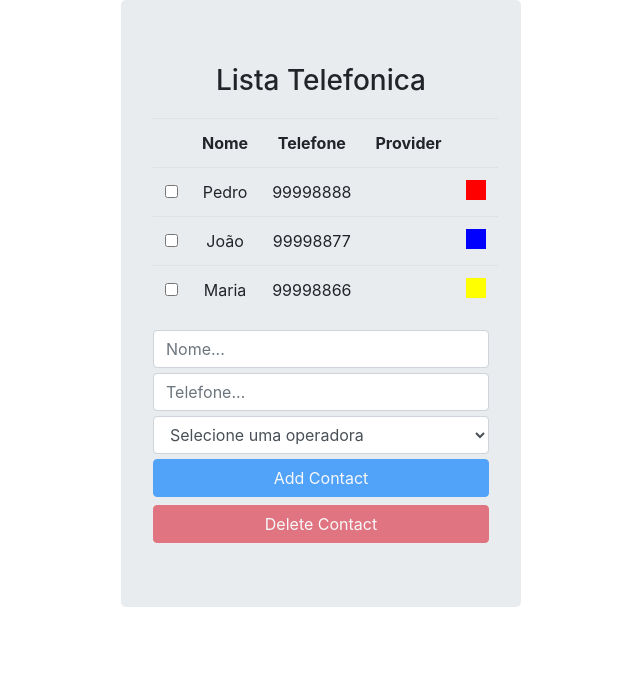
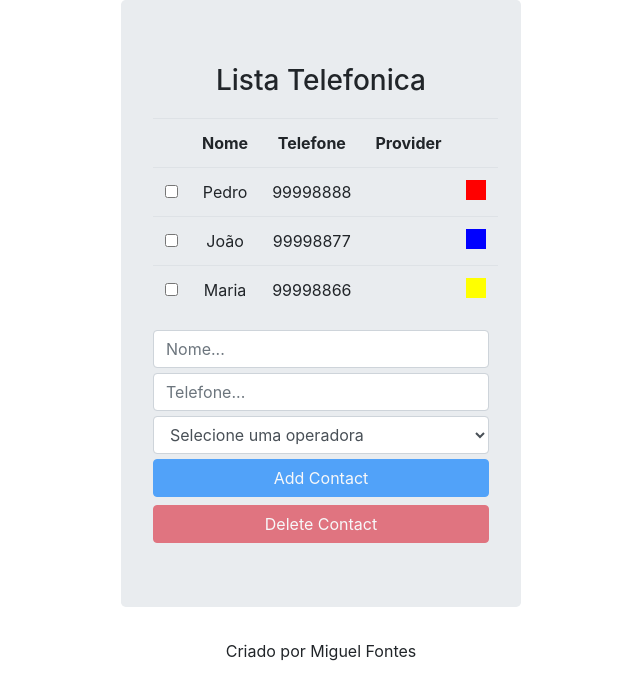
Before and after one commit to Miguel-Fontes/js-angular-learning, a website: page src/phone-list/index.html in a window 1280 px wide. Shown: the whole page, without its empty margins (319-959 px from the left). Drawn offline with nearby package versions, Linux system fonts and the light colour scheme.

Commit message:
With include

```diff
--- /dev/null
+++ b/src/phone-list/footer.html
@@ -0,0 +1,3 @@
+<div style="text-align: center;">
+    Criado por Miguel Fontes
+</div>
--- a/src/phone-list/index.html
+++ b/src/phone-list/index.html
@@ -103,4 +103,6 @@
 
 </body>
 
+<div ng-include="'footer.html'"></div>
+
 </html>
```
